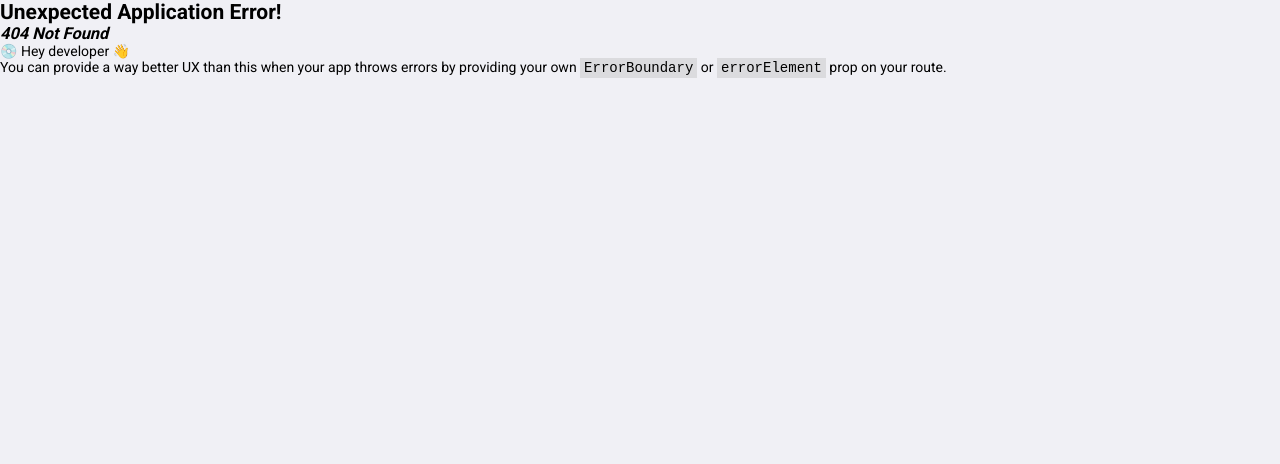
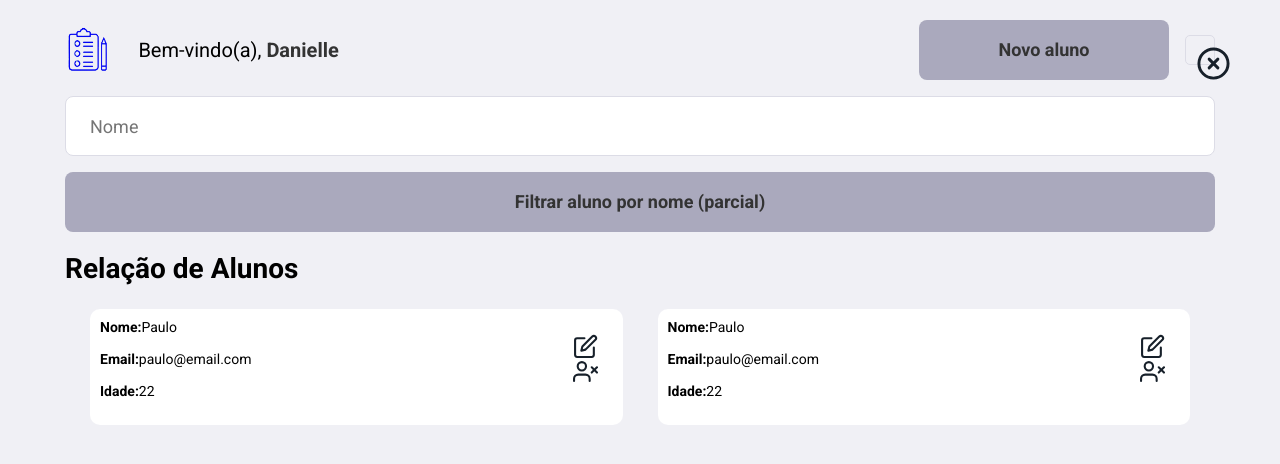
Before and after one commit to daniellebassetto/aplicacao-alunos, a React (Vite) app in the folder client_react/: page /alunos in a window 1280 px wide. Before the commit this address had no page. Shown: the top 464 px of the page. Built offline with nearby package versions, Linux system fonts and the light colour scheme.

Commit message:
feat(novas telas e login)

```diff
--- a/client_react/package.json
+++ b/client_react/package.json
@@ -10,8 +10,10 @@
     "preview": "vite preview"
   },
   "dependencies": {
+    "axios": "^1.9.0",
     "react": "^19.0.0",
     "react-dom": "^19.0.0",
+    "react-icons": "^5.5.0",
     "react-router-dom": "^7.5.0"
   },
   "devDependencies": {
--- /dev/null
+++ b/client_react/src/routes/Alunos/Alunos.css
@@ -0,0 +1,97 @@
+.aluno-container {
+    width: 100%;
+    max-width: 1200px;
+    padding: 0 25px;
+    margin: 20px auto;
+}
+
+.aluno-container header {
+    display: flex;
+    align-items: center;
+}
+
+.aluno-container header span {
+    font-size: 20px;
+    margin-left: 25px;
+}
+
+.aluno-container header span strong {
+    color: #333333;
+}
+
+.aluno-container header img {
+    height: 50px;
+}
+
+.aluno-container header a {
+    width: 250px;
+    margin-left: auto;
+    margin-top: 0;
+}
+
+.aluno-container header button {
+    height: 30px;
+    width: 30px;
+    padding: 10px;
+    border-radius: 5px;
+    border: 1px solid #DCDCE6;
+    background: transparent;
+    margin-left: 16px;
+    transition: border-color 0.5s;
+}
+
+.aluno-container header button:hover {
+    border-color: #201465;
+}
+
+.aluno-container h1 {
+    margin-top: 20px;
+    margin-bottom: 24px;
+}
+
+.aluno-container ul {
+    display: grid;
+    padding: 0 25px;
+    grid-template-columns: repeat(2, 1fr);
+    grid-gap: 35px;
+    list-style: none;
+}
+
+.aluno-container ul li {
+    background: #ffffff;
+    padding: 10px;
+    border-radius: 10px;
+    position: relative;
+}
+
+.aluno-container ul li button {
+    position: absolute;
+    right: 25px;
+    top: 25px;
+    border: 0;
+    background: transparent;
+}
+
+.aluno-container ul li button+button {
+    top: 50px;
+}
+
+.aluno-container ul li button:hover {
+    opacity: 0.8;
+}
+
+.aluno-container ul li strong {
+    display: block;
+    margin-bottom: 16px;
+    color: #41414D;
+}
+
+.aluno-container ul li p+strong {
+    margin-top: 32px;
+}
+
+.aluno-container ul li p {
+    color: #737380;
+    line-height: 21px;
+    font-size: 16px;
+}
--- /dev/null
+++ b/client_react/src/routes/Alunos/Alunos.jsx
@@ -0,0 +1,52 @@
+import './Alunos.css';
+import logoCadastro from '../../assets/cadastro1.png'
+import { Link } from 'react-router-dom';
+import { FiXCircle, FiEdit, FiUserX } from 'react-icons/fi';
+
+const Alunos = () => {
+    return (
+        <div className='aluno-container'>
+            <header>
+                <img src={logoCadastro} alt="Cadastro" />
+                <span>Bem-vindo(a), <strong>Danielle</strong></span>
+                <Link className='button' to="/aluno/novo/0">Novo aluno</Link>
+                <button type='button'>
+                    <FiXCircle size={35} color='#17202a' />
+                </button>
+            </header>
+            <form>
+                <input type="text" placeholder='Nome' />
+                <button type='button' className='button'>
+                    Filtrar aluno por nome (parcial)
+                </button>
+            </form>
+            <h1>Relação de Alunos</h1>
+            <ul>
+                <li>
+                    <b>Nome:</b>Paulo <br /><br />
+                    <b>Email:</b>paulo@email.com <br /><br />
+                    <b>Idade:</b>22 <br /><br />
+                    <button type='button'>
+                        <FiEdit size={25} color='#17202a' />
+                    </button>
+                    <button type='button'>
+                        <FiUserX size={25} color='#17202a' />
+                    </button>
+                </li>
+                <li>
+                    <b>Nome:</b>Paulo <br /><br />
+                    <b>Email:</b>paulo@email.com <br /><br />
+                    <b>Idade:</b>22 <br /><br />
+                    <button type='button'>
+                        <FiEdit size={25} color='#17202a' />
+                    </button>
+                    <button type='button'>
+                        <FiUserX size={25} color='#17202a' />
+                    </button>
+                </li>
+            </ul>
+        </div>
+    )
+}
+
+export default Alunos
--- a/client_react/src/routes/Login/Login.jsx
+++ b/client_react/src/routes/Login/Login.jsx
@@ -1,15 +1,44 @@
 import './Login.css';
 import logoImage from '../../assets/login.png';
+import api from '../../services/api';
+import { useState } from 'react';
+import { useNavigate } from 'react-router-dom';
 
 export default function Login() {
+
+    const [email, setEmail] = useState('');
+    const [password, setPassword] = useState('');
+    const navigate = useNavigate();
+
+    async function login(event) {
+        event.preventDefault();
+
+        const data = {
+            email, password
+        };
+
+        try {
+            const response = await api.post('/api/Account/Login', data);
+
+            localStorage.setItem('email', email);
+            localStorage.setItem('token', response.data.token);
+            localStorage.setItem('expiration', response.data.expiration);
+
+            navigate('/alunos');
+        }
+        catch (error) {
+            alert('O login falhou ' + error)
+        }
+    }
+
     return (
         <div className='login-container'>
             <section className='form'>
                 <img src={logoImage} alt='Login' id='img1' />
-                <form>
+                <form onSubmit={login}>
                     <h1>Cadastro de Alunos</h1>
-                    <input type="text" placeholder='Email' />
-                    <input type="password" placeholder='Password' />
+                    <input type="text" placeholder='Email' value={email} onChange={e => setEmail(e.target.value)} />
+                    <input type="password" placeholder='Password' value={password} onChange={e => setPassword(e.target.value)} />
                     <button className='button' type='submit'>Login</button>
                 </form>
             </section>
--- /dev/null
+++ b/client_react/src/routes/NovoAluno/NovoAluno.css
@@ -0,0 +1,61 @@
+.novo-aluno-container {
+    width: 100%;
+    max-width: 1120px;
+    height: 100vh;
+    margin: 0 auto;
+
+    display: flex;
+    align-items: center;
+    justify-content: space-between;
+}
+
+.novo-aluno-container .content {
+    width: 100%;
+    padding: 96px;
+    background: #F0F0F5;
+    box-shadow: 0 0 100px rgba(0, 0, 0, 0.1);
+    border-radius: 8px;
+
+    display: flex;
+    justify-content: space-between;
+    align-items: center;
+
+}
+
+.novo-aluno-container .content section {
+    width: 100%;
+    max-width: 380px;
+}
+
+.novo-aluno-container section.form {
+    width: 100%;
+    max-width: 350px;
+    margin-right: 30px;
+}
+
+.novo-aluno-container section.form img {
+    width: 45%;
+    margin-left: auto;
+    margin-right: auto;
+    display: block;
+}
+
+.novo-aluno-container .content section h1 {
+    margin: 64px 0 32px;
+    font-size: 32px;
+}
+
+.novo-aluno-container .content section p {
+    font-size: 18px;
+    color: #737380;
+    line-height: 32px;
+}
+
+.novo-aluno-container .content form {
+    width: 100%;
+    max-width: 450px;
+}
+
+.novo-aluno-container .content form input {
+    margin-top: 8px;
+}
--- /dev/null
+++ b/client_react/src/routes/NovoAluno/NovoAluno.jsx
@@ -0,0 +1,53 @@
+import './NovoAluno.css';
+import { Link, useNavigate, useParams } from 'react-router-dom';
+import { FiUserPlus, FiCornerDownLeft } from 'react-icons/fi';
+import { useState } from 'react';
+
+const NovoAluno = () => {
+    const { alunoId } = useParams();
+    const [id, setId] = useState('');
+    const [nome, setNome] = useState('');
+    const [email, setEmail] = useState('');
+    const [idade, setIdade] = useState('');
+
+    const navigate = useNavigate();
+
+    const token = localStorage.getItem('token');
+    const authorization = {
+        headers: {
+            Authorization: `Bearer ${token}`
+        }
+    }
+
+    async function loadAluno() {
+        try {
+            const response = await api.get(`api/aluno/${alunoId}`, authorization);
+        } catch (error) {
+            alert('Erro ao recuperar o aluno' + error);
+            navigate('/alunos');
+        }
+    }
+
+    return (
+        <div className='novo-aluno-container'>
+            <div className='content'>
+                <section className='form'>
+                    <FiUserPlus size={105} color='#17202a' />
+                    <h1>{alunoId === '0' ? 'Incluir Novo Aluno' : 'Atualizar Aluno'}</h1>
+                    <Link className="back-link" to="/alunos">
+                        <FiCornerDownLeft size={25} color='#17202a' />
+                        Retornar
+                    </Link>
+                </section>
+                <form>
+                    <input placeholder='Nome' />
+                    <input placeholder='Email' />
+                    <input placeholder='Idade' />
+                    <button className='button' type='submit'>{alunoId === '0' ? 'Incluir Novo Aluno' : 'Atualizar Aluno'}</button>
+                </form>
+            </div>
+        </div>
+    )
+}
+
+export default NovoAluno
--- /dev/null
+++ b/client_react/src/services/api.jsx
@@ -0,0 +1,7 @@
+import axios from 'axios';
+
+const api = axios.create({
+    baseURL: "https://localhost:7005"
+})
+
+export default api;
```
Also changed, not shown: client_react/src/main.jsx (+10 -0 lines), 1 other file (tests, documents, lock files or other folders).
